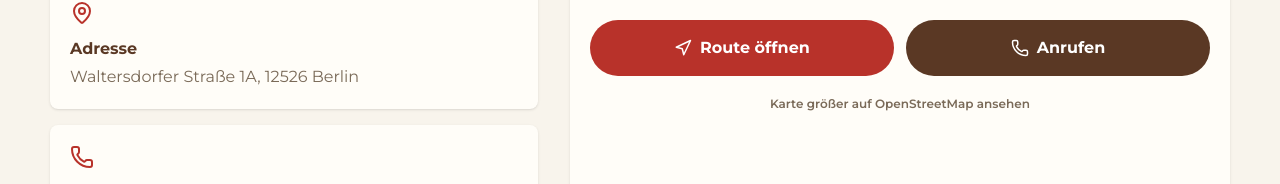
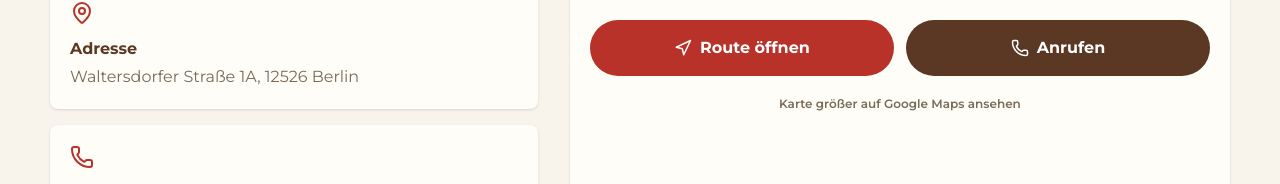
Before and after one commit to BuiDinhHung/Haseki-Restaurant, a Next.js app: page / in a window 1280 px wide. Shown: the part 7839-8023 px from the top of the page. Built offline with nearby package versions, Linux system fonts and the light colour scheme.

Commit message:
Embed Google map in contact section

```diff
--- a/components/Contact.tsx
+++ b/components/Contact.tsx
@@ -2,9 +2,7 @@ import Image from "next/image";
 import { Clock, MapPin, Navigation, Phone } from "lucide-react";
 import { contactImage, restaurant } from "@/lib/site-data";
 
-const osmMapSrc =
-  "https://www.openstreetmap.org/export/embed.html?bbox=13.5682529%2C52.4019612%2C13.5782529%2C52.4079612&layer=mapnik&marker=52.4049612%2C13.5732529";
-const osmMapHref = "https://www.openstreetmap.org/?mlat=52.4049612&mlon=13.5732529#map=17/52.4049612/13.5732529";
+const googleMapSrc = "https://www.google.com/maps?q=52.4049612,13.5732529&z=16&hl=de&output=embed";
 
 export function Contact() {
   return (
@@ -55,9 +53,10 @@ export function Contact() {
         <div className="overflow-hidden rounded-lg bg-[#FFFDF8] shadow-sm">
           <div className="h-[420px] bg-[#F8F4EC] sm:h-[520px]">
             <iframe
-              title="OpenStreetMap Haseki Restaurant"
-              src={osmMapSrc}
+              title="Google Map Haseki Restaurant"
+              src={googleMapSrc}
               loading="lazy"
+              referrerPolicy="no-referrer-when-downgrade"
               className="h-full w-full border-0"
             />
           </div>
@@ -80,12 +79,12 @@ export function Contact() {
             </a>
           </div>
           <a
-            href={osmMapHref}
+            href={restaurant.routeHref}
             target="_blank"
             rel="noreferrer"
             className="block px-5 pb-5 text-center text-xs font-semibold text-[#7A6A58] hover:text-[#B8322A]"
           >
-            Karte größer auf OpenStreetMap ansehen
+            Karte größer auf Google Maps ansehen
           </a>
         </div>
       </div>
```
